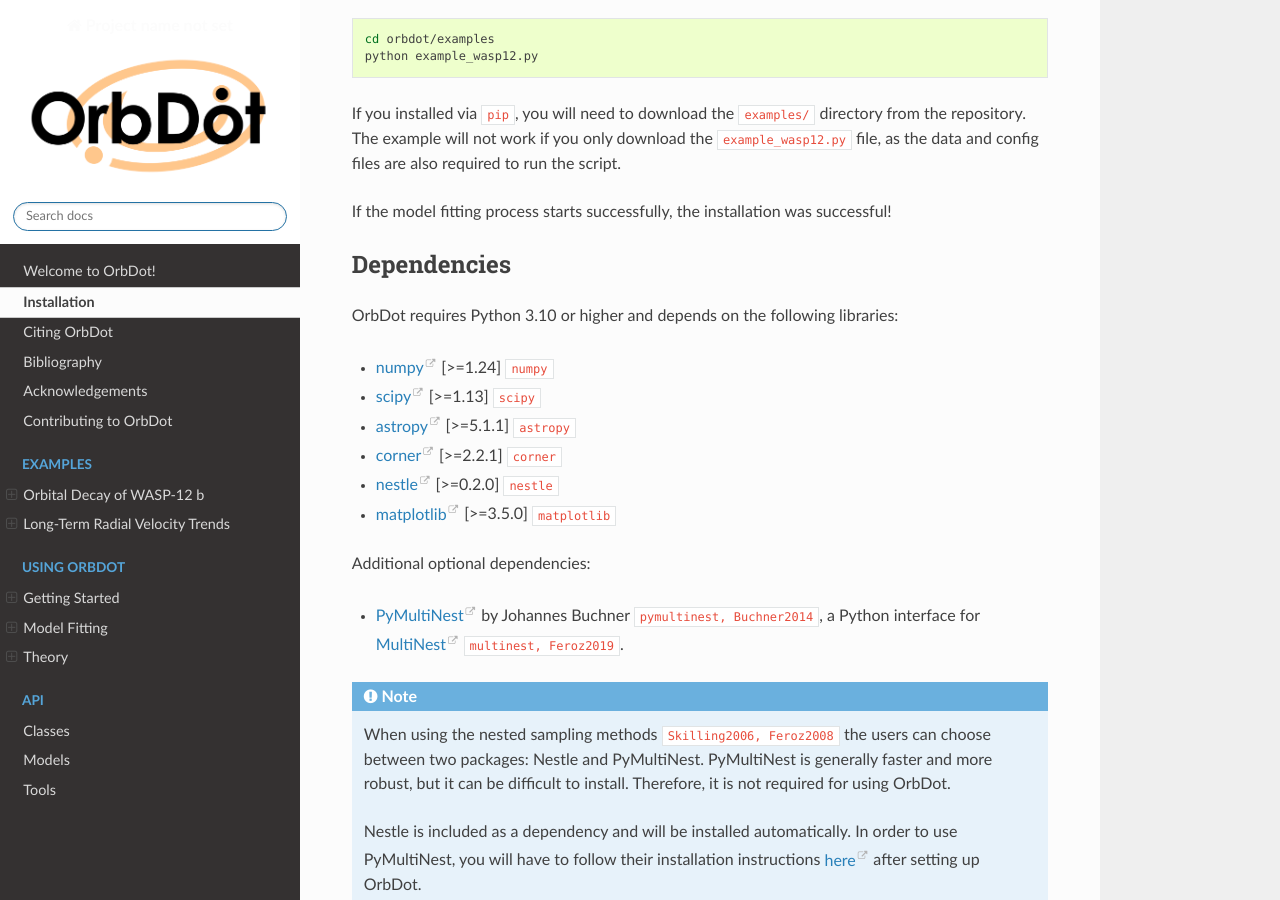
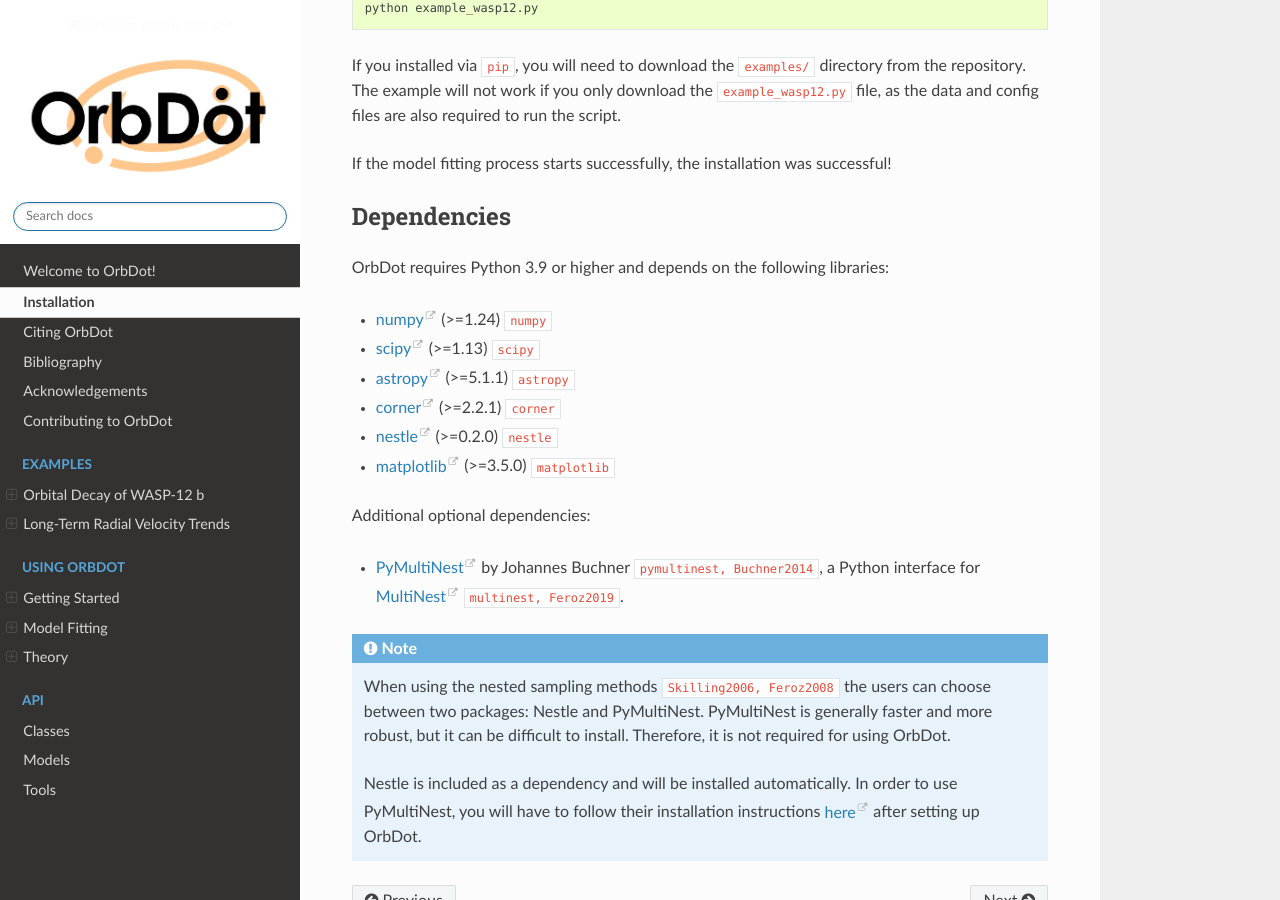
Before and after one commit to simonehagey/orbdot, a Sphinx documentation site: the page built from docs/source/installation.rst, in a window 1280 px wide and 900 px high, scrolled down 1082 px. Built offline with Sphinx 7.4.7 and the Read the Docs theme 3.1.0, drawn with Linux system fonts in a browser that asks for light colours; cross-references to code outside the pages are shown as plain code; some of the changed text lies outside the part shown.

Commit message:
readthedocs bug fixes

```diff
--- a/docs/source/installation.rst
+++ b/docs/source/installation.rst
@@ -52,21 +50,21 @@
 
 Dependencies
 ------------
-OrbDot requires Python 3.10 or higher and depends on the following libraries:
+OrbDot requires Python 3.9 or higher and depends on the following libraries:
 
-- `numpy <https://github.com/numpy/numpy>`_ [>=1.24] :cite:`numpy`
-- `scipy <https://github.com/scipy/scipy>`_ [>=1.13] :cite:`scipy`
-- `astropy <https://github.com/astropy/astropy>`_ [>=5.1.1] :cite:`astropy`
-- `corner <https://github.com/dfm/corner.py>`_ [>=2.2.1] :cite:`corner`
-- `nestle <https://github.com/kbarbary/nestle>`_ [>=0.2.0] :cite:`nestle`
-- `matplotlib <https://github.com/matplotlib/matplotlib>`_ [>=3.5.0] :cite:`matplotlib`
+- `numpy <https://github.com/numpy/numpy>`_ (>=1.24) :cite:p:`numpy`
+- `scipy <https://github.com/scipy/scipy>`_ (>=1.13) :cite:p:`scipy`
+- `astropy <https://github.com/astropy/astropy>`_ (>=5.1.1) :cite:p:`astropy`
+- `corner <https://github.com/dfm/corner.py>`_ (>=2.2.1) :cite:p:`corner`
+- `nestle <https://github.com/kbarbary/nestle>`_ (>=0.2.0) :cite:p:`nestle`
+- `matplotlib <https://github.com/matplotlib/matplotlib>`_ (>=3.5.0) :cite:p:`matplotlib`
 
 Additional optional dependencies:
 
-- `PyMultiNest <https://github.com/JohannesBuchner/PyMultiNest>`_ by Johannes Buchner :cite:`pymultinest, Buchner2014`, a Python interface
-  for `MultiNest <https://github.com/farhanferoz/MultiNestt>`_ :cite:`multinest, Feroz2019`.
+- `PyMultiNest <https://github.com/JohannesBuchner/PyMultiNest>`_ by Johannes Buchner :cite:p:`pymultinest, Buchner2014`, a Python interface
+  for `MultiNest <https://github.com/farhanferoz/MultiNestt>`_ :cite:p:`multinest, Feroz2019`.
 
 .. note::
-    When using the nested sampling methods :cite:`Skilling2006, Feroz2008` the users can choose between two packages: Nestle and PyMultiNest. PyMultiNest is generally faster and more robust, but it can be difficult to install. Therefore, it is not required for using OrbDot.
+    When using the nested sampling methods :cite:p:`Skilling2006, Feroz2008` the users can choose between two packages: Nestle and PyMultiNest. PyMultiNest is generally faster and more robust, but it can be difficult to install. Therefore, it is not required for using OrbDot.
 
     Nestle is included as a dependency and will be installed automatically. In order to use PyMultiNest, you will have to follow their installation instructions `here <https://johannesbuchner.github.io/PyMultiNest/install.html>`_ after setting up OrbDot.
--- a/docs/source/references.bib
+++ b/docs/source/references.bib
@@ -326,7 +326,7 @@
       adsnote = {Provided by the SAO/NASA Astrophysics Data System}
 }
 
-@ARTICLE{corner,
+@article{corner,
     Author = {Daniel Foreman-Mackey},
     Doi = {10.21105/joss.00024},
     Title = {corner.py: Scatterplot matrices in Python},
@@ -336,7 +336,7 @@
     Url = {http://dx.doi.org/10.5281/zenodo.45906}
 }
 
-@ARTICLE{astropy,
+@article{astropy,
        author = {{Astropy Collaboration} and {Price-Whelan}, A.~M. and
          {Sip{\H{o}}cz}, B.~M. and {G{\"u}nther}, H.~M. and {Lim}, P.~L. and
          {Crawford}, S.~M. and {Conseil}, S. and {Shupe}, D.~L. and
@@ -391,7 +391,7 @@
           doi = {10.3847/1538-3881/aabc4f},
 }
 
-@ARTICLE{matplotlib,
+@article{matplotlib,
   Author    = {Hunter, J. D.},
   Title     = {Matplotlib: A 2D graphics environment},
   Journal   = {Computing in Science \& Engineering},
@@ -406,7 +406,7 @@
   year      = 2007
 }
 
-@ARTICLE{scipy,
+@article{scipy,
         title = "{SciPy 1.0: Fundamental Algorithms for Scientific
                   Computing in Python}",
        author = {{Virtanen}, Pauli and {Gommers}, Ralf and {Oliphant},
@@ -431,7 +431,7 @@
       doi = {https://doi.org/10.1038/s41592-019-0686-2},
 }
 
-@ARTICLE{numpy,
+@article{numpy,
  title         = "{Array programming with {NumPy}}",
  author        = {Charles R. Harris and K. Jarrod Millman and St{\'{e}}fan J.
                  van der Walt and Ralf Gommers and Pauli Virtanen and David
@@ -465,7 +465,7 @@
       adsnote = {Provided by the SAO/NASA Astrophysics Data System}
 }
 
-@ARTICLE{Skilling2006,
+@article{Skilling2006,
 	title = "{Nested sampling for general {Bayesian} computation}",
 	volume = {1},
 	doi = {10.1214/06-BA127},
@@ -476,7 +476,7 @@
 	year = 2006,
 }
 
-@MISC{pymultinest,
+@misc{pymultinest,
        author = {{Buchner}, Johannes},
         title = "{PyMultiNest: Python interface for MultiNest}",
  howpublished = {Astrophysics Source Code Library, record ascl:1606.005},
@@ -490,7 +490,7 @@
       adsnote = {Provided by the SAO/NASA Astrophysics Data System}
 }
 
-@ARTICLE{Buchner2014,
+@article{Buchner2014,
        author = {{Buchner}, J. and {Georgakakis}, A. and {Nandra}, K. and {Hsu}, L. and {Rangel}, C. and {Brightman}, M. and {Merloni}, A. and {Salvato}, M. and {Donley}, J. and {Kocevski}, D.},
         title = "{X-ray spectral modelling of the AGN obscuring region in the CDFS: Bayesian model selection and catalogue}",
       journal = {\aap},
@@ -502,7 +502,7 @@
           doi = {10.1051/0004-6361/201322971},
 }
 
-@ARTICLE{multinest,
+@article{multinest,
        author = {{Feroz}, F. and {Hobson}, M.~P. and {Bridges}, M.},
         title = "{MULTINEST: an efficient and robust Bayesian inference tool for cosmology and particle physics}",
       journal = {\mnras},
@@ -514,7 +514,7 @@
           doi = {10.1111/j.1365-2966.2009.14548.x},
 }
 
-@ARTICLE{Feroz2008,
+@article{Feroz2008,
        author = {{Feroz}, F. and {Hobson}, M.~P.},
         title = "{Multimodal nested sampling: an efficient and robust alternative to Markov Chain Monte Carlo methods for astronomical data analyses}",
       journal = {\mnras},
@@ -526,7 +526,7 @@
           doi = {10.1111/j.1365-2966.2007.12353.x},
 }
 
-@ARTICLE{Feroz2019,
+@article{Feroz2019,
        author = {{Feroz}, Farhan and {Hobson}, Michael P. and {Cameron}, Ewan and {Pettitt}, Anthony N.},
         title = "{Importance Nested Sampling and the MultiNest Algorithm}",
       journal = {The Open Journal of Astrophysics},
```
Also changed, not shown: other parts of docs/source/installation.rst (+0 -2 lines), other parts of docs/source/references.bib (+1 -1 lines), 1 other file.
